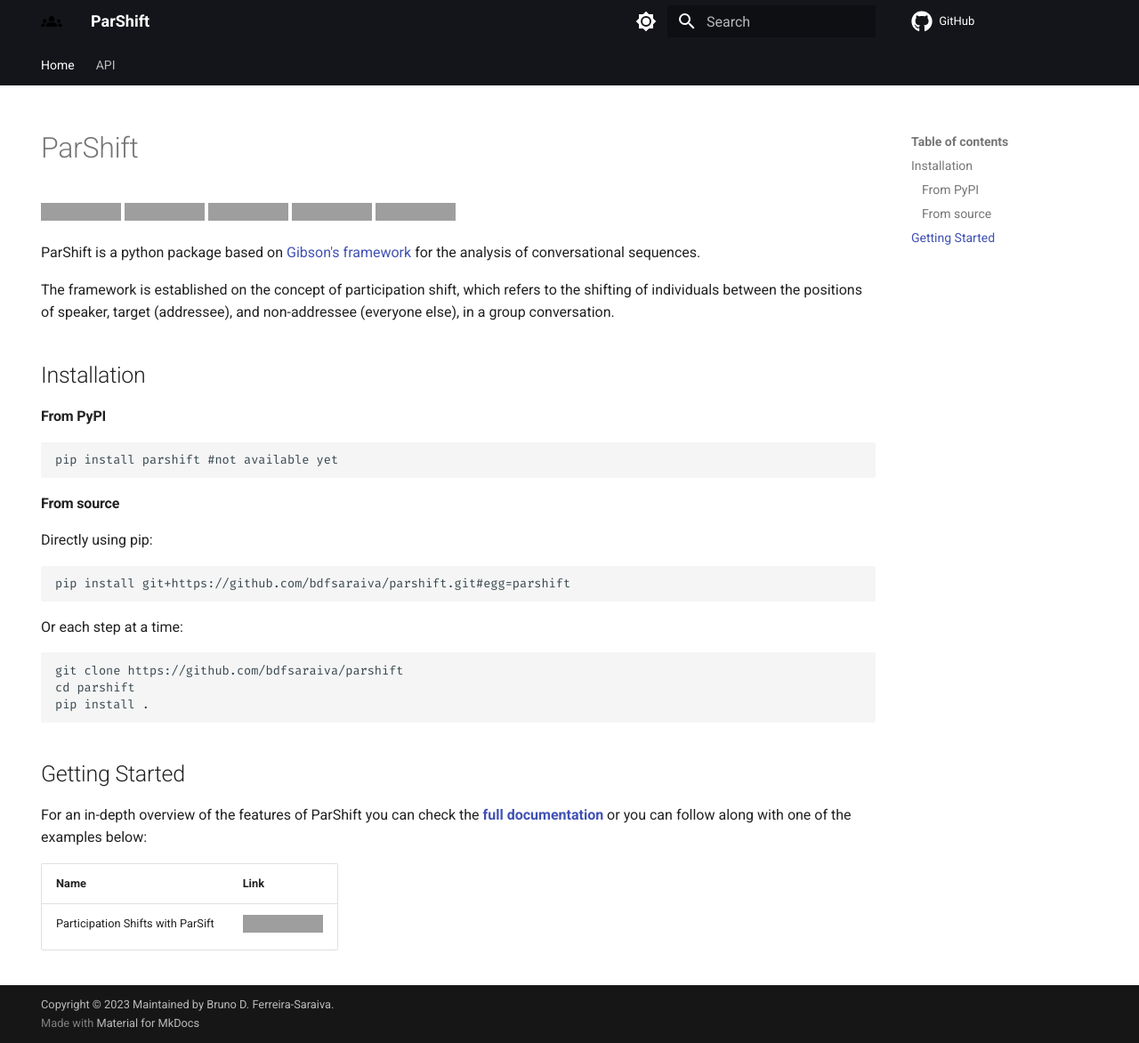
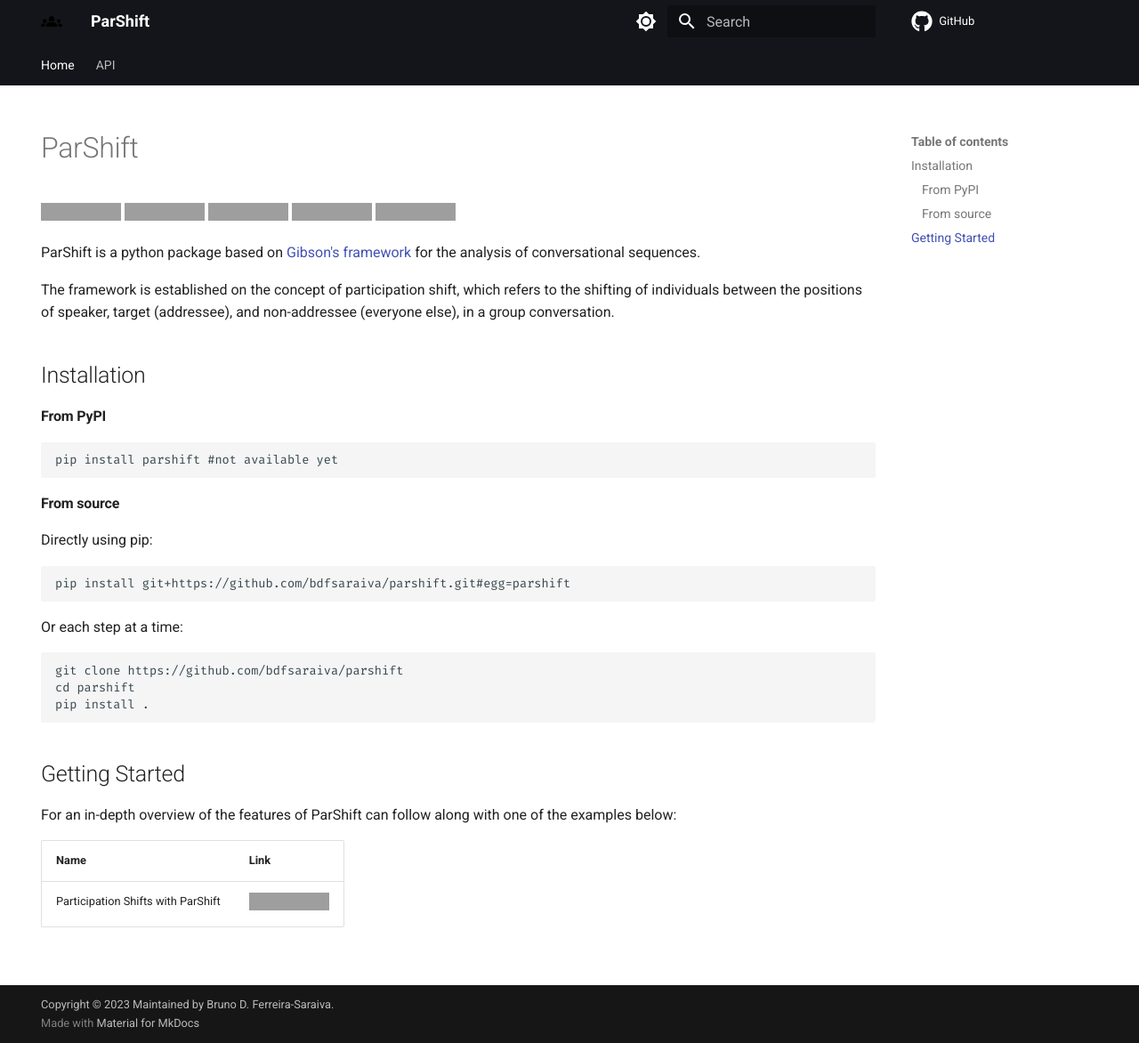
Before and after one commit to bdfsaraiva/parshift, an MkDocs documentation site: the page built from docs/index.md, in a window 1280 px wide and 1172 px high. Shown: the whole window at 89% size. Built offline with MkDocs 1.6.1 and Material for MkDocs 9.7.7, drawn with Linux system fonts in a browser that asks for light colours; comment, search, counter and statistics services are not loaded; grey boxes are pictures that could not be loaded.

Commit message:
update docs

````diff
--- a/docs/index.md
+++ b/docs/index.md
@@ -36,11 +36,10 @@ pip install .
 ```
 
 ## Getting Started
-For an in-depth overview of the features of ParShift
-you can check the [**full documentation**](https://bdfsaraiva.github.io/parshift/) or you can follow along
+For an in-depth overview of the features of ParShift can follow along
 with one of the examples below:
 
 
 | Name  | Link  |
-|---|---|
-| Participation Shifts with ParSift | [![Open In Colab](https://colab.research.google.com/assets/colab-badge.svg)](https://colab.research.google.com/drive/1gYa32dMQDVuKwHDLgl1wJiVyHwUw4_zL?usp=sharing)  |
+| ----- | ----- |
+| Participation Shifts with ParShift | [![Open In Colab](https://colab.research.google.com/assets/colab-badge.svg)](https://colab.research.google.com/drive/1gYa32dMQDVuKwHDLgl1wJiVyHwUw4_zL?usp=sharing)  |
--- a/mkdocs.yml
+++ b/mkdocs.yml
@@ -30,7 +30,7 @@ theme:
   font:
     text: Roboto
     code: Fira Code
-  favicon: material/account-group
+  favicon: icon.png
   logo: icon.png
   feature:
     tabs: true
````
Also changed, not shown: 1 other file.
